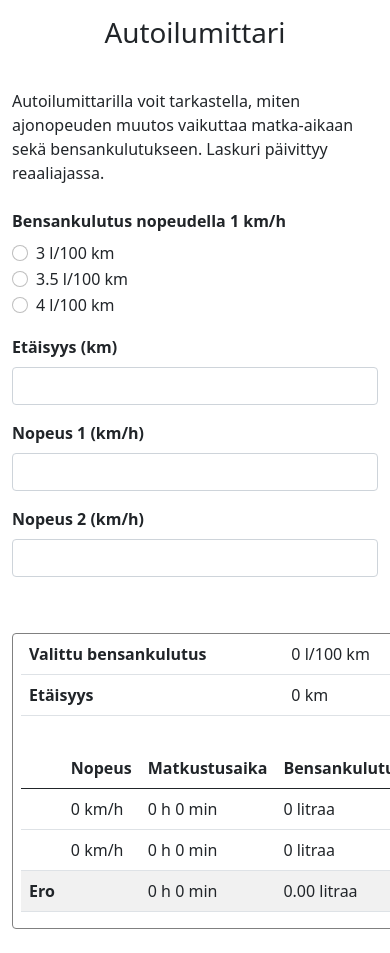
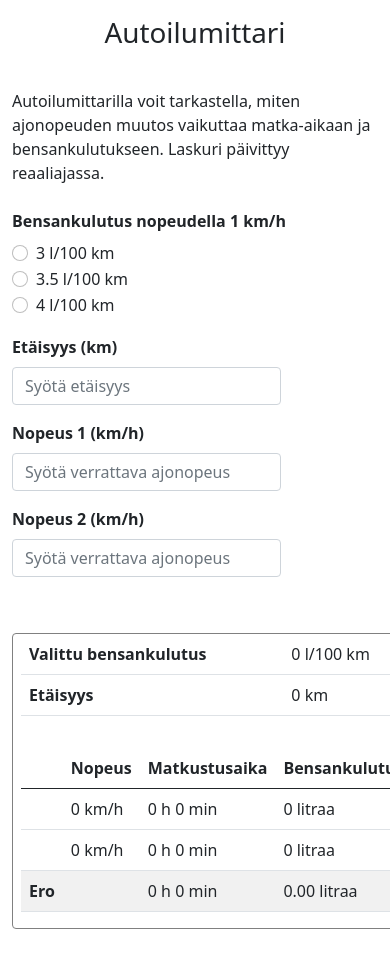
Before and after one commit to hmlantto/solidabis-koodihaaste-2021, a React (Create React App) app: page / in a window 390 px wide. Shown: the top 953 px of the page. Built offline with nearby package versions, Linux system fonts and the light colour scheme.

Commit message:
Improve responsive scaling

```diff
--- a/src/App.js
+++ b/src/App.js
@@ -54,7 +54,7 @@ const App = () => {
 
       <Row>
         <div className="instructions-div" >
-            <p>Autoilumittarilla voit tarkastella, miten ajonopeuden muutos vaikuttaa matka-aikaan sekä bensankulutukseen. Laskuri päivittyy reaaliajassa.</p>
+            <p>Autoilumittarilla voit tarkastella, miten ajonopeuden muutos vaikuttaa matka-aikaan ja bensankulutukseen. Laskuri päivittyy reaaliajassa.</p>
         </div>
       </Row>
 
--- a/src/components/InputForm.js
+++ b/src/components/InputForm.js
@@ -7,7 +7,8 @@ import './../style.css'
 
 const InputForm = (props) => {
   const { cars, chooseCar, inputDistance, inputSpeed1, inputSpeed2 } = props
-  const mdColWidth = 5
+  const mdColWidth = 12
+  const xsColWidth = 9
 
   return (
     <Form>
@@ -25,24 +26,24 @@ const InputForm = (props) => {
         <Form.Label md={mdColWidth}>
           Etäisyys (km)
         </Form.Label>
-        <Col md={mdColWidth}>
-          <Form.Control as="input" type="number" min="0" onChange={inputDistance} />
+        <Col xs={xsColWidth} md={mdColWidth}>
+          <Form.Control as="input" type="number" placeholder="Syötä etäisyys" min="0" onChange={inputDistance} />
         </Col>
       </Form.Group>
       <Form.Group as={Row} controlId="speed1">
         <Form.Label md={mdColWidth}>
           Nopeus 1 (km/h)
         </Form.Label>
-        <Col md={mdColWidth}>
-          <Form.Control as="input" type="number" min="0" max="200" step="5" onChange={inputSpeed1} />
+        <Col xs={xsColWidth} md={mdColWidth}>
+          <Form.Control as="input" type="number" placeholder="Syötä verrattava ajonopeus" min="0" max="200" step="5" onChange={inputSpeed1} />
         </Col>
       </Form.Group>
       <Form.Group as={Row} controlId="speed2">
         <Form.Label md={mdColWidth}>
           Nopeus 2 (km/h)
         </Form.Label>
-        <Col md={mdColWidth}>
-          <Form.Control as="input" type="number" min="0" max="200" step="5" onChange={inputSpeed2} />
+        <Col xs={xsColWidth} md={mdColWidth}>
+          <Form.Control as="input" type="number" placeholder="Syötä verrattava ajonopeus" min="0" max="200" step="5" onChange={inputSpeed2} />
         </Col>
       </Form.Group>
     </Form>
--- a/src/style.css
+++ b/src/style.css
@@ -36,6 +36,10 @@ h1 {
   }
 }
 
+.input-div {
+  width: 100%;
+}
+
 .form-label {
   font-weight: bold;
   padding-top: 0.5rem;
```
